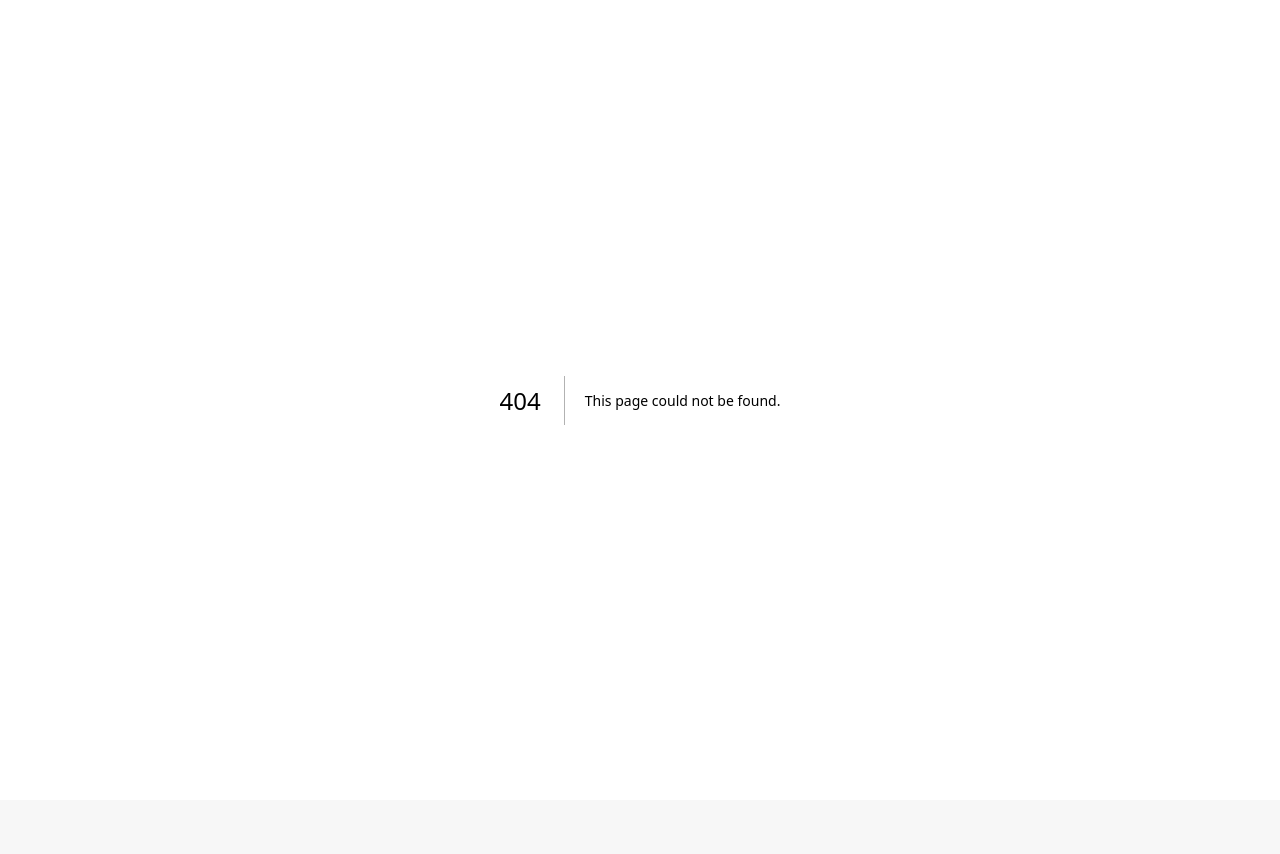
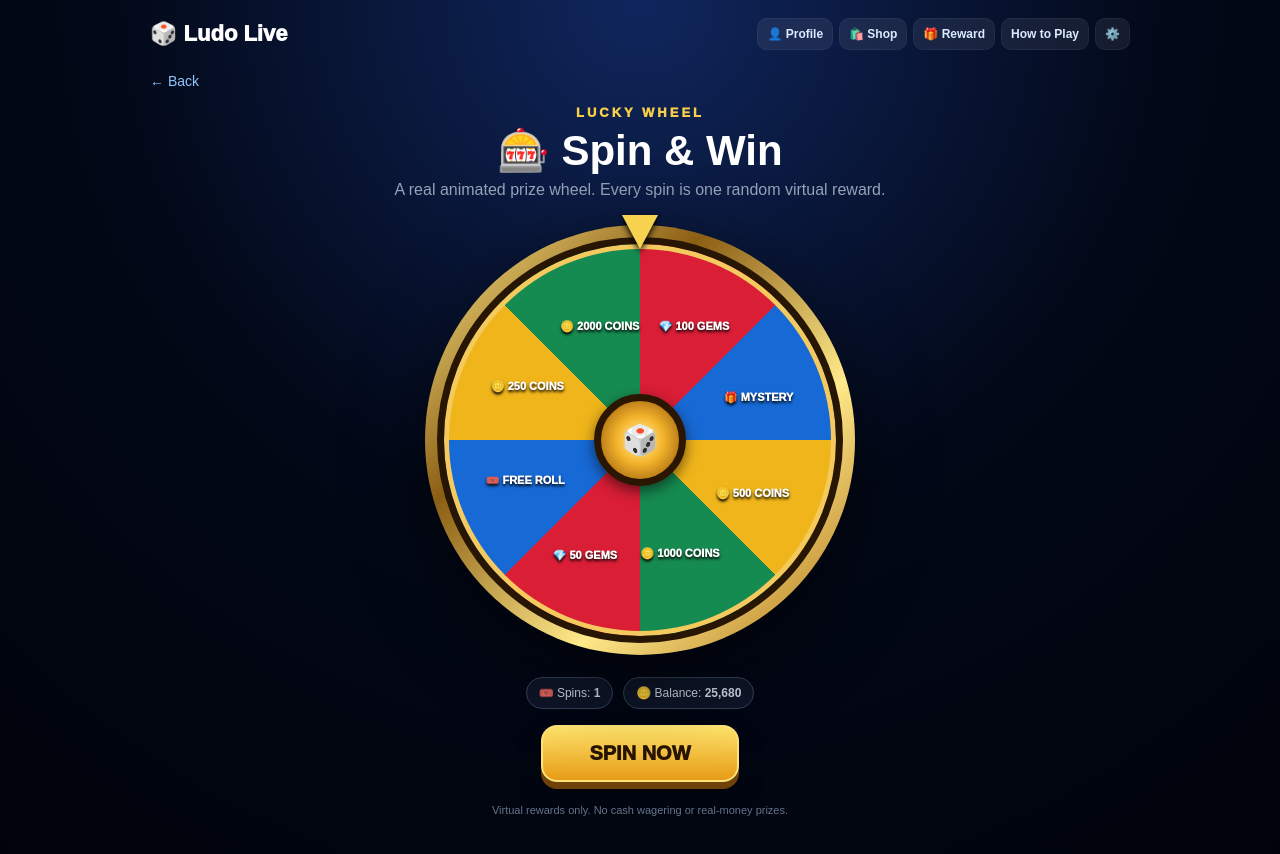
Before and after one commit to MrDan001/ludo-live, a Next.js app: page /spin in a window 1280 px wide. Before the commit this address had no page. Shown: the top 854 px of the page. Before the commit the page ends 800 px from the top, so only its background shows below. Built offline with nearby package versions, Linux system fonts and the light colour scheme.

Commit message:
feat: add animated lucky wheel with virtual prizes

```diff
--- /dev/null
+++ b/app/spin/page.tsx
@@ -0,0 +1,28 @@
+"use client";
+import { useEffect, useRef, useState } from "react";
+import AppFrame from "../_components/AppFrame";
+
+const prizes=["500 COINS","1000 COINS","50 GEMS","FREE ROLL","250 COINS","2000 COINS","100 GEMS","MYSTERY"];
+const icons=["🪙","🪙","💎","🎟️","🪙","🪙","💎","🎁"];
+export default function SpinPage(){
+ const [spinning,setSpinning]=useState(false);const [rotation,setRotation]=useState(0);const [result,setResult]=useState<string|null>(null);const [credits,setCredits]=useState(1);const rotationRef=useRef(0);
+ useEffect(()=>{const saved=localStorage.getItem("ludo-spin-credits");if(saved)setCredits(Math.max(0,Number(saved)||1))},[]);
+ const spin=()=>{if(spinning||credits<1)return;const winner=Math.floor(Math.random()*prizes.length);const segment=360/prizes.length;const target=360*7+(360-(winner*segment+segment/2));const next=rotationRef.current+target;rotationRef.current=next;setCredits(c=>{const n=c-1;localStorage.setItem("ludo-spin-credits",String(n));return n});setResult(null);setSpinning(true);setRotation(next);window.setTimeout(()=>{setSpinning(false);setResult(prizes[winner])},5200)};
+ return <AppFrame back="/home"><div style={{maxWidth:620,margin:"0 auto",paddingBottom:50,textAlign:"center"}}>
+  <div style={{color:"#f8cf48",fontSize:13,fontWeight:950,letterSpacing:3}}>LUCKY WHEEL</div><h1 style={{fontSize:42,margin:"6px 0"}}>🎰 Spin & Win</h1><p style={{color:"#94a3b8",marginTop:0}}>A real animated prize wheel. Every spin is one random virtual reward.</p>
+  <div style={{position:"relative",width:"min(86vw,430px)",aspectRatio:"1",margin:"26px auto 22px",filter:"drop-shadow(0 24px 38px rgba(0,0,0,.55))"}}>
+   <div style={{position:"absolute",zIndex:5,left:"50%",top:-10,transform:"translateX(-50%)",width:0,height:0,borderLeft:"18px solid transparent",borderRight:"18px solid transparent",borderTop:"34px solid #f8d34f",filter:"drop-shadow(0 3px 3px #000)"}}/>
+   <div style={{position:"absolute",inset:0,borderRadius:"50%",padding:12,background:"linear-gradient(135deg,#ffe98a,#8b5e14,#ffe98a,#a96b10)",boxSizing:"border-box"}}>
+    <div style={{width:"100%",height:"100%",borderRadius:"50%",overflow:"hidden",border:"7px solid #271603",boxShadow:"inset 0 0 0 5px #f4c95d",transform:`rotate(${rotation}deg)`,transition:spinning?"transform 5.2s cubic-bezier(.12,.68,.12,1)":"none",background:"conic-gradient(#d91e36 0deg 45deg,#1769d5 45deg 90deg,#f0b51a 90deg 135deg,#168b51 135deg 180deg,#d91e36 180deg 225deg,#1769d5 225deg 270deg,#f0b51a 270deg 315deg,#168b51 315deg 360deg)",position:"relative"}}>
+     {prizes.map((p,i)=><div key={p} style={{position:"absolute",left:"50%",top:"50%",width:"42%",height:"1px",transform:`rotate(${i*45+22.5}deg)`,transformOrigin:"0 0",color:"#fff",fontWeight:950,fontSize:11,textShadow:"0 2px 3px #000",textAlign:"right",paddingRight:4,boxSizing:"border-box"}}><span style={{display:"inline-block",transform:`rotate(${-(i*45+22.5)}deg)`,whiteSpace:"nowrap"}}>{icons[i]} {p}</span></div>)}
+     <div style={{position:"absolute",left:"50%",top:"50%",transform:"translate(-50%,-50%)",width:92,height:92,borderRadius:"50%",background:"radial-gradient(circle,#fff5b0 0,#f4b52c 42%,#8a4d06 100%)",border:"7px solid #2b1602",display:"grid",placeItems:"center",boxShadow:"0 5px 14px #0008",fontSize:29}}>🎲</div>
+    </div>
+   </div>
+  </div>
+  <div style={{display:"flex",justifyContent:"center",gap:10,marginBottom:16}}><span style={pill}>🎟️ Spins: <b>{credits}</b></span><span style={pill}>🪙 Balance: <b>25,680</b></span></div>
+  <button onClick={spin} disabled={spinning||credits<1} style={{border:"2px solid #ffe27a",borderRadius:16,padding:"15px 46px",fontSize:20,fontWeight:950,color:"#271500",background:spinning?"#9ca3af":"linear-gradient(180deg,#ffe46b,#e79b16)",boxShadow:"0 7px 0 #70420a,0 12px 24px #0006",cursor:spinning?"wait":"pointer"}}>{spinning?"SPINNING…":"SPIN NOW"}</button>
+  {result&&<div style={{marginTop:24,padding:18,borderRadius:18,background:"linear-gradient(135deg,#132e1b,#071c13)",border:"1px solid #35d17c",boxShadow:"0 0 35px rgba(34,197,94,.16)"}}><div style={{fontSize:12,color:"#86efac",fontWeight:900,letterSpacing:2}}>🎉 JACKPOT RESULT</div><div style={{fontSize:28,fontWeight:950,marginTop:6}}>{result}</div></div>}
+  <p style={{color:"#64748b",fontSize:11,marginTop:22}}>Virtual rewards only. No cash wagering or real-money prizes.</p>
+ </div></AppFrame>
+}
+const pill={padding:"8px 12px",borderRadius:999,background:"rgba(15,23,42,.9)",border:"1px solid #334155",color:"#cbd5e1",fontSize:12};
```
